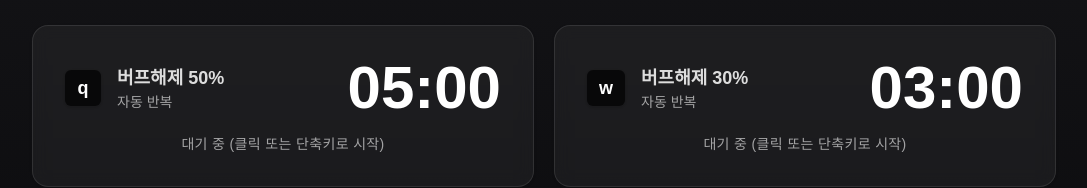
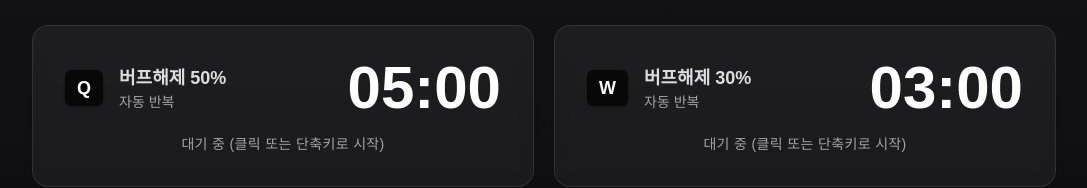
Before and after one commit to myungwoo/horntail-timer, a Next.js app: page / in a window 1280 px wide. Shown: the part 313-501 px from the top of the page, without its empty margins (96-1183 px from the left). Built offline with nearby package versions, Linux system fonts and the light colour scheme.

Commit message:
카드 배지의 표시를 대문자로 변경

```diff
--- a/src/components/TimerCard.tsx
+++ b/src/components/TimerCard.tsx
@@ -216,7 +216,7 @@ export default function TimerCard({
       <div className={`flex items-center justify-between ${isWarning ? "warning-blink" : ""}`}>
         <div className="flex items-center gap-4">
           <span className="inline-flex h-9 min-w-9 items-center justify-center rounded-md bg-black/70 px-3 text-base sm:text-lg font-semibold text-white shadow-sm">
-            {hotkey}
+            {hotkey.toUpperCase()}
           </span>
           <div className="text-left">
             <div className="text-base sm:text-lg font-semibold text-white/85">{label}</div>
```
